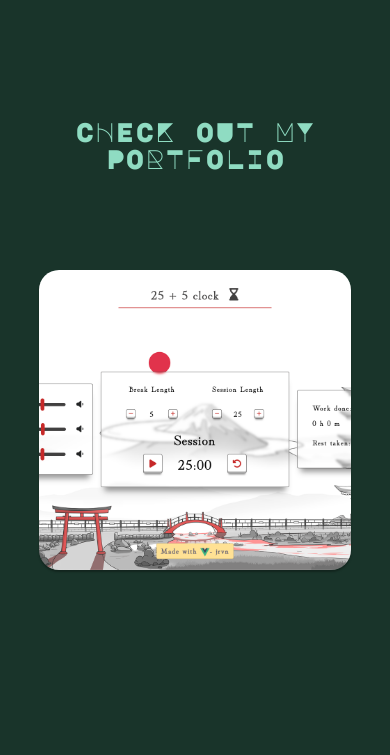
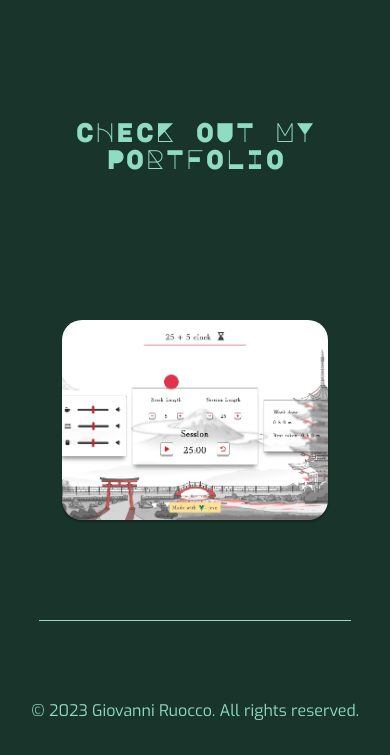
Before and after one commit to J0oR/portfolio, a plain HTML site: page index.html in a window 390 px wide. Shown: the part 1150-1905 px from the top of the page. Drawn offline with Linux system fonts and the light colour scheme.

Commit message:
home fix (maybe)

```diff
--- a/assets/sass/home.scss
+++ b/assets/sass/home.scss
@@ -164,6 +164,13 @@
 
 /************************ Home portfolio preview ***********************************/
 
+.home-portfolio{
+    @media screen and (max-width: 576px) {
+        margin-bottom: unset !important;
+    }
+
+}
+
 .portfolio-preview {
     @include reusables.flex(row, center, center);
     height: 400px;
@@ -183,12 +190,20 @@
     transition: transform 0.3s ease-in-out;
     height: 300px;
 
+    @media screen and (min-width: 769px) {
+        width: 50%;
+    }
+    @media screen and (max-width: 576px) {
+        width: 68%;
+        height: 200px;
+    }
+
     .portfolio-preview-img {
         box-shadow: 0 2px 2px 0 rgba(0, 0, 0, 0.295);
         object-fit: cover;
         border-radius: 20px;
         width: 100%;
-        height: 300px;
+        //height: 300px;
         height: 100%;
         transition: box-shadow 0.3s ease-in-out;
 
@@ -213,9 +228,7 @@
         border-radius: 20px;
     }
 
-    @media screen and (min-width: 769px) {
-        width: 50%;
-    }
+
 }
 
 
```
Also changed, not shown: css/home.css.
